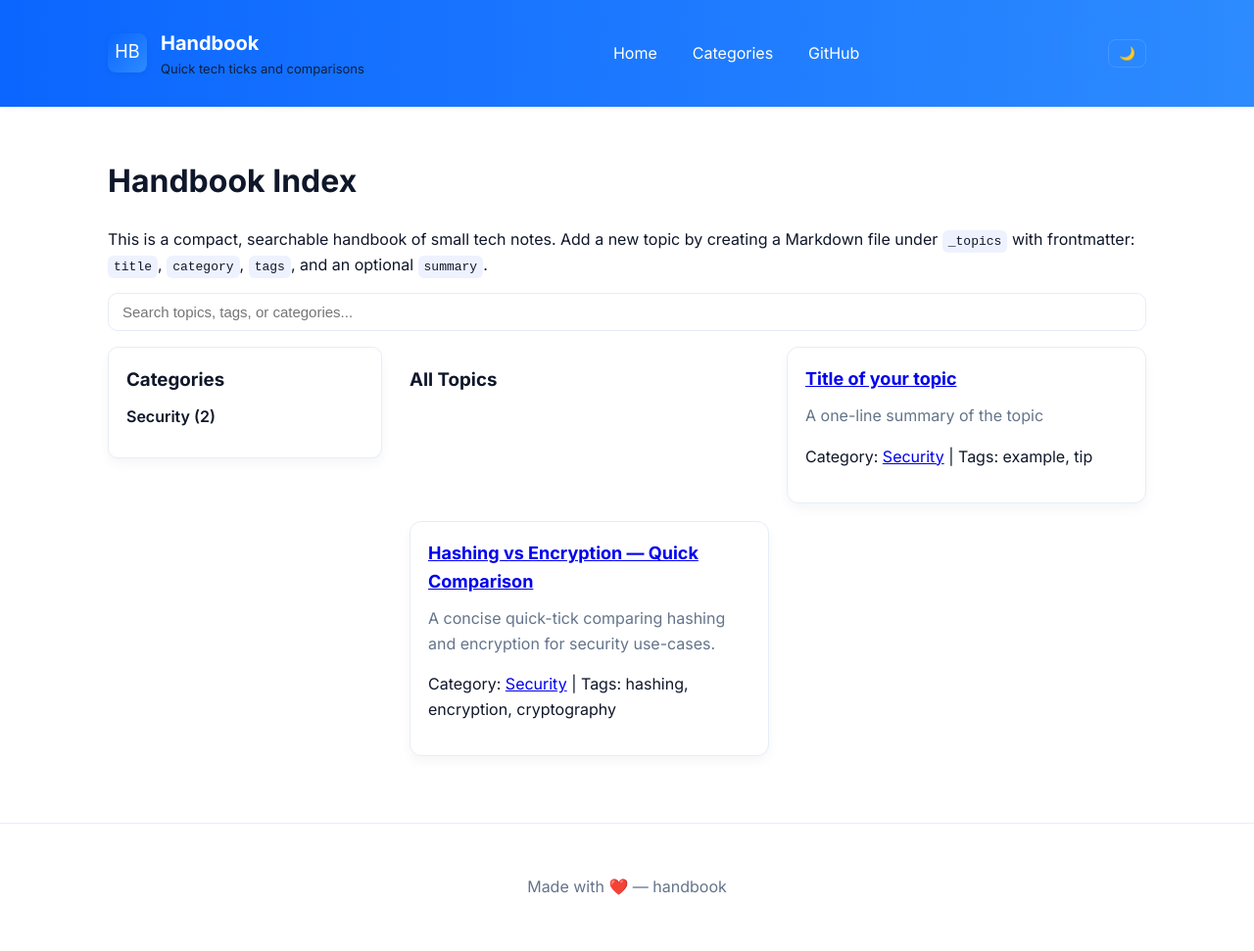
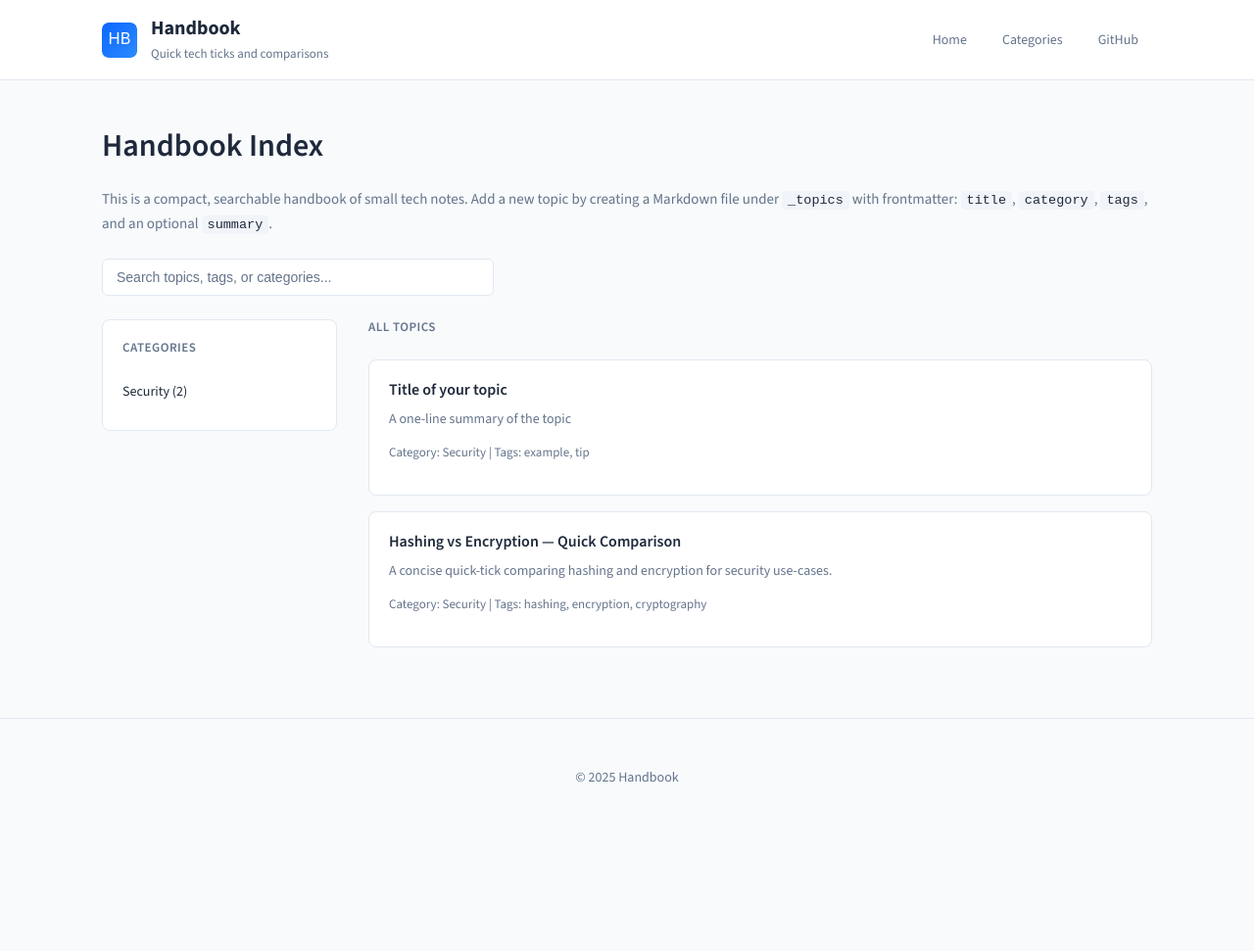
Before and after one commit to rilov/handbook, a Jekyll site: the page built from index.md, in a window 1280 px wide. Shown: the whole page at 98% size. Built offline with Jekyll 4.4.1, drawn with Linux system fonts in a browser that asks for light colours; after the commit the page ends 900 px from its top, so only the background shows below that.

Commit message:
Redesign: professional light theme, remove dark mode
- Replace dark mode with clean, professional light-only design
- Update typography to Source Sans 3 for better readability
- Simplify color palette with professional blue accent
- Clean up layout with subtle shadows and borders
- Remove theme toggle button and site.js
- Update footer with copyright year
- Improve responsive design

```diff
--- a/_layouts/default.html
+++ b/_layouts/default.html
@@ -5,16 +5,16 @@
     <meta name="viewport" content="width=device-width, initial-scale=1">
     <title>{{ page.title | default: site.title }}</title>
     <link rel="preconnect" href="https://fonts.gstatic.com" crossorigin>
-    <link href="https://fonts.googleapis.com/css2?family=Inter:wght@300;400;600;700;800&display=swap" rel="stylesheet">
+    <link href="https://fonts.googleapis.com/css2?family=Source+Sans+3:wght@400;500;600;700&display=swap" rel="stylesheet">
     <link rel="icon" href="{{ '/assets/img/logo.svg' | relative_url }}" type="image/svg+xml">
     <link rel="stylesheet" href="{{ '/assets/css/style.css' | relative_url }}">
   </head>
-  <body class="header-style-accent">
+  <body>
     <header class="site-header">
       <div class="container">
         <div class="site-brand">
           <a href="{{ '/' | relative_url }}" class="brand-link">
-            <img src="{{ '/assets/img/logo.svg' | relative_url }}" alt="{{ site.title }} logo" width="40" height="40" />
+            <img src="{{ '/assets/img/logo.svg' | relative_url }}" alt="{{ site.title }} logo" width="36" height="36" />
           </a>
           <div>
             <h1><a href="{{ '/' | relative_url }}">{{ site.title }}</a></h1>
@@ -26,9 +26,6 @@
           <a href="{{ '/' | relative_url }}#categories">Categories</a>
           <a href="https://github.com/rilov/handbook" target="_blank" rel="noopener">GitHub</a>
         </nav>
-        <div class="site-actions">
-          <button id="theme-toggle" class="theme-toggle" aria-label="Toggle theme">🌙</button>
-        </div>
       </div>
     </header>
 
@@ -37,9 +34,8 @@
     </main>
 
     <footer class="site-footer">
-      <div class="container">Made with ❤️ — handbook</div>
+      <div class="container">&copy; {{ 'now' | date: "%Y" }} Handbook</div>
     </footer>
     <script src="{{ '/assets/js/filter.js' | relative_url }}"></script>
-    <script src="{{ '/assets/js/site.js' | relative_url }}"></script>
   </body>
 </html>
--- a/assets/css/style.css
+++ b/assets/css/style.css
@@ -1,171 +1,411 @@
-/* Professional UI styling for handbook site */
-:root{
-  --bg: #ffffff; /* page background — white theme */
-  --card: #ffffff; /* panels */
-  --text: #0f172a; /* main text */
-  --muted: #64748b; /* secondary text */
-  --accent: #0b66ff; /* primary accent */
-  --accent-600: #094fcc;
-  --border: #e6edf8;
-  --pre-bg: #f6f8fa; /* code block — light bg for white theme */
-  --pre-text: #0f172a; /* dark text on code block in light theme */
-  --code-bg: #eef2ff; /* inline code */
-  --code-text: #0f172a;
-  --site-header-gradient: linear-gradient(90deg,var(--accent) 0%, #2d8bff 100%);
-  --site-header-bg: #ffffff;
-  --site-header-text: var(--text);
-  --site-header-link-color: var(--text);
-  --max-width: 1100px;
-  --radius: 10px;
+/* Professional Handbook Styling */
+:root {
+  --bg: #f8fafc;
+  --card: #ffffff;
+  --text: #1e293b;
+  --muted: #64748b;
+  --accent: #2563eb;
+  --accent-hover: #1d4ed8;
+  --border: #e2e8f0;
+  --pre-bg: #f1f5f9;
+  --pre-text: #334155;
+  --code-bg: #f1f5f9;
+  --code-text: #1e293b;
+  --max-width: 1120px;
+  --radius: 8px;
+  --shadow: 0 1px 3px rgba(0,0,0,0.08);
+  --shadow-hover: 0 4px 12px rgba(0,0,0,0.1);
 }
 
-/* Typography */
-html {box-sizing: border-box;}
-*, *:before, *:after {box-sizing: inherit}
-body{
-  font-family: Inter, system-ui, -apple-system, "Segoe UI", Roboto, "Helvetica Neue", Arial;
-  color:var(--text);
-  background:var(--bg);
-  margin:0;
-  -webkit-font-smoothing:antialiased;
-  -moz-osx-font-smoothing:grayscale;
-  line-height:1.6;
+/* Base Typography */
+html { box-sizing: border-box; }
+*, *:before, *:after { box-sizing: inherit; }
+
+body {
+  font-family: "Source Sans 3", "Source Sans Pro", -apple-system, BlinkMacSystemFont, "Segoe UI", Roboto, sans-serif;
+  color: var(--text);
+  background: var(--bg);
+  margin: 0;
+  -webkit-font-smoothing: antialiased;
+  -moz-osx-font-smoothing: grayscale;
+  line-height: 1.65;
+  font-size: 16px;
 }
 
-.container{max-width:var(--max-width); margin:0 auto; padding:28px 20px}
+h1, h2, h3, h4, h5, h6 {
+  font-weight: 600;
+  line-height: 1.3;
+  color: var(--text);
+}
+
+a {
+  color: var(--accent);
+  text-decoration: none;
+}
+
+a:hover {
+  text-decoration: underline;
+}
+
+.container {
+  max-width: var(--max-width);
+  margin: 0 auto;
+  padding: 24px;
+}
 
 /* Header */
-.site-header{background:var(--site-header-bg); color:var(--site-header-text); border-bottom:1px solid var(--border); box-shadow:0 1px 6px rgba(16,24,40,0.04)}
-.site-header .container{display:flex;align-items:center;gap:20px;justify-content:space-between}
-.site-brand{display:flex;align-items:center;gap:14px}
-.site-brand h1{margin:0; font-size:20px; font-weight:700}
-.site-brand a{color:var(--site-header-link-color); text-decoration:none}
-.site-desc{margin:0; color:var(--site-header-text); opacity:0.9; font-size:13px}
-.site-brand img{display:block; border-radius:8px; box-shadow:0 2px 6px rgba(16,24,40,0.06)}
+.site-header {
+  background: var(--card);
+  border-bottom: 1px solid var(--border);
+}
 
-.site-nav{display:flex; gap:12px}
-.site-nav a{color: var(--site-header-link-color); text-decoration:none; padding:8px 12px; border-radius:8px}
-.site-nav a:hover{background: rgba(11,102,255,0.06)}
-/* site actions */
-.site-actions{display:flex; align-items:center; gap:8px}
-.theme-toggle{background:transparent; border:1px solid rgba(0,0,0,0.06); color:var(--site-header-text); padding:6px 10px; border-radius:8px; cursor:pointer}
-.theme-toggle:hover{background: rgba(0,0,0,0.02)}
+.site-header .container {
+  display: flex;
+  align-items: center;
+  gap: 24px;
+  justify-content: space-between;
+  padding-top: 16px;
+  padding-bottom: 16px;
+}
 
-/* Layout */
-.main-grid{display:grid; grid-template-columns: 280px 1fr; gap:28px; align-items:start}
+.site-brand {
+  display: flex;
+  align-items: center;
+  gap: 14px;
+}
 
-/* Sidebar */
-.categories{background:var(--card); border:1px solid var(--border); padding:18px; border-radius:var(--radius); box-shadow: 0 6px 12px rgba(16,24,40,0.04)}
-.categories h3{margin:0 0 10px 0}
-.categories ul{list-style:none; padding-left:0; margin:0}
-.categories li{margin:10px 0}
-.categories a{color:var(--text); text-decoration:none; font-weight:600}
-.categories a small{color:var(--muted); font-weight:400}
+.site-brand h1 {
+  margin: 0;
+  font-size: 20px;
+  font-weight: 700;
+}
+
+.site-brand a {
+  color: var(--text);
+  text-decoration: none;
+}
+
+.site-brand a:hover {
+  text-decoration: none;
+}
+
+.site-desc {
+  margin: 2px 0 0 0;
+  color: var(--muted);
+  font-size: 13px;
+}
+
+.site-brand img {
+  display: block;
+  border-radius: 6px;
+}
+
+/* Navigation */
+.site-nav {
+  display: flex;
+  gap: 8px;
+}
+
+.site-nav a {
+  color: var(--muted);
+  font-weight: 500;
+  font-size: 14px;
+  padding: 8px 14px;
+  border-radius: 6px;
+  transition: color 0.15s, background 0.15s;
+}
+
+.site-nav a:hover {
+  color: var(--text);
+  background: var(--bg);
+  text-decoration: none;
+}
+
+/* Layout Grid */
+.main-grid {
+  display: grid;
+  grid-template-columns: 240px 1fr;
+  gap: 32px;
+  align-items: start;
+  margin-top: 8px;
+}
+
+/* Sidebar Categories */
+.categories {
+  background: var(--card);
+  border: 1px solid var(--border);
+  padding: 20px;
+  border-radius: var(--radius);
+  position: sticky;
+  top: 24px;
+}
+
+.categories h3 {
+  margin: 0 0 16px 0;
+  font-size: 13px;
+  text-transform: uppercase;
+  letter-spacing: 0.5px;
+  color: var(--muted);
+  font-weight: 600;
+}
+
+.categories ul {
+  list-style: none;
+  padding: 0;
+  margin: 0;
+}
+
+.categories li {
+  margin: 0;
+}
+
+.categories a {
+  display: block;
+  padding: 8px 12px;
+  margin: 0 -12px;
+  color: var(--text);
+  font-weight: 500;
+  font-size: 14px;
+  border-radius: 6px;
+  transition: background 0.15s;
+}
+
+.categories a:hover {
+  background: var(--bg);
+  text-decoration: none;
+}
 
 /* Search */
-.search-bar{margin:16px 0}
-.search-bar input{width:100%; padding:10px 14px; font-size:15px; border:1px solid var(--border); border-radius:10px}
+.search-bar {
+  margin: 0 0 24px 0;
+}
 
-/* Topics */
-.topics-list{display:grid; grid-template-columns: repeat(auto-fit, minmax(300px, 1fr)); gap:18px}
-.topic-list-item{background:var(--card); border:1px solid var(--border); border-radius:12px; padding:18px; box-shadow:0 6px 12px rgba(16,24,40,0.04); transition:transform .18s ease, box-shadow .18s ease}
-.topic-list-item:hover{transform:translateY(-4px); box-shadow:0 10px 30px rgba(16,24,40,0.08)}
-.topic-list-item h4{margin:0 0 10px 0; font-size:18px}
-.topic-list-item .summary{margin:0 0 12px 0; color:var(--muted)}
-.topic-meta{display:flex; gap:8px; align-items:center; color:var(--muted); font-size:13px}
+.search-bar input {
+  width: 100%;
+  max-width: 400px;
+  padding: 10px 14px;
+  font-size: 14px;
+  border: 1px solid var(--border);
+  border-radius: 6px;
+  background: var(--card);
+  transition: border-color 0.15s, box-shadow 0.15s;
+}
 
-.tag{background:rgba(11,102,255,0.08); color:var(--accent); padding:4px 10px; border-radius:999px; font-size:13px; display:inline-block}
+.search-bar input:focus {
+  outline: none;
+  border-color: var(--accent);
+  box-shadow: 0 0 0 3px rgba(37, 99, 235, 0.1);
+}
 
-/* Article/Topic page */
-.topic{background:var(--card); border:1px solid var(--border); padding:24px; border-radius:12px; box-shadow:0 6px 18px rgba(16,24,40,0.04)}
-.topic header h2{margin:0 0 8px 0}
-.topic .meta{color:var(--muted); font-size:13px}
-.topic-body{margin-top:18px}
+.search-bar input::placeholder {
+  color: var(--muted);
+}
+
+/* Topics List */
+.topics-list {
+  display: flex;
+  flex-direction: column;
+  gap: 16px;
+}
+
+.topics-list h3 {
+  margin: 0 0 8px 0;
+  font-size: 13px;
+  text-transform: uppercase;
+  letter-spacing: 0.5px;
+  color: var(--muted);
+  font-weight: 600;
+}
+
+.topic-list-item {
+  background: var(--card);
+  border: 1px solid var(--border);
+  border-radius: var(--radius);
+  padding: 20px;
+  transition: box-shadow 0.15s, border-color 0.15s;
+}
+
+.topic-list-item:hover {
+  box-shadow: var(--shadow-hover);
+  border-color: #cbd5e1;
+}
+
+.topic-list-item h4 {
+  margin: 0 0 8px 0;
+  font-size: 16px;
+  font-weight: 600;
+}
+
+.topic-list-item h4 a {
+  color: var(--text);
+}
+
+.topic-list-item h4 a:hover {
+  color: var(--accent);
+  text-decoration: none;
+}
+
+.topic-list-item .summary {
+  margin: 0 0 12px 0;
+  color: var(--muted);
+  font-size: 14px;
+  line-height: 1.5;
+}
+
+.topic-list-item .meta {
+  color: var(--muted);
+  font-size: 13px;
+}
+
+.topic-list-item .meta a {
+  color: var(--muted);
+  font-weight: 500;
+}
+
+.topic-list-item .meta a:hover {
+  color: var(--accent);
+}
+
+/* Tags */
+.tag {
+  display: inline-block;
+  background: var(--bg);
+  color: var(--muted);
+  padding: 4px 10px;
+  border-radius: 4px;
+  font-size: 12px;
+  font-weight: 500;
+}
+
+/* Topic/Article Page */
+.topic {
+  background: var(--card);
+  border: 1px solid var(--border);
+  padding: 32px;
+  border-radius: var(--radius);
+}
+
+.topic header h2 {
+  margin: 0 0 8px 0;
+  font-size: 24px;
+}
+
+.topic .meta {
+  color: var(--muted);
+  font-size: 14px;
+  padding-bottom: 16px;
+  border-bottom: 1px solid var(--border);
+}
+
+.topic-body {
+  margin-top: 24px;
+}
+
+.topic-body h1,
+.topic-body h2,
+.topic-body h3 {
+  margin-top: 32px;
+  margin-bottom: 12px;
+}
+
+.topic-body p {
+  margin: 0 0 16px 0;
+}
+
+.topic-body ul,
+.topic-body ol {
+  margin: 0 0 16px 0;
+  padding-left: 24px;
+}
+
+.topic-body li {
+  margin-bottom: 6px;
+}
+
+/* Code Blocks */
+pre {
+  background: var(--pre-bg);
+  color: var(--pre-text);
+  padding: 16px 20px;
+  border-radius: 6px;
+  overflow-x: auto;
+  font-size: 14px;
+  line-height: 1.5;
+  border: 1px solid var(--border);
+  margin: 16px 0;
+}
+
+code {
+  background: var(--code-bg);
+  color: var(--code-text);
+  padding: 2px 6px;
+  border-radius: 4px;
+  font-size: 0.9em;
+}
+
+pre code {
+  background: none;
+  padding: 0;
+  border-radius: 0;
+  font-size: inherit;
+}
+
+/* Intro paragraph */
+.intro {
+  font-size: 15px;
+  color: var(--muted);
+  margin-bottom: 24px;
+  line-height: 1.6;
+}
 
 /* Footer */
-.site-footer{margin-top:40px; padding:24px 0; border-top:1px solid var(--border); text-align:center; color:var(--muted)}
-
-/* Small screens */
-@media (max-width:880px){
-  .main-grid{grid-template-columns: 1fr;}
-  .site-brand h1{font-size:18px}
-  .container{padding:20px}
-  .topics-list{grid-template-columns: 1fr}
+.site-footer {
+  margin-top: 48px;
+  padding: 24px 0;
+  border-top: 1px solid var(--border);
+  text-align: center;
+  color: var(--muted);
+  font-size: 14px;
 }
 
-/* Accessibility and code blocks */
-pre{background:var(--pre-bg); color:var(--pre-text); padding:16px; border-radius:8px; overflow:auto}
-code{background:var(--code-bg); color:var(--code-text); padding:4px 6px; border-radius:6px}
+/* Responsive */
+@media (max-width: 880px) {
+  .main-grid {
+    grid-template-columns: 1fr;
+  }
 
-/* Minor helpers */
-.muted{color:var(--muted)}
-.small{font-size:13px}
+  .categories {
+    position: static;
+  }
 
-/* Make images responsive */
-img{max-width:100%; height:auto}
+  .site-header .container {
+    flex-wrap: wrap;
+    gap: 16px;
+  }
 
-/* Header style variations (add body class to select) */
-/* 1) No border (clean white header) */
-body.header-style-no-border .site-header{
-  border-bottom: none;
-  box-shadow:none;
-  background:var(--site-header-bg);
+  .site-nav {
+    order: 3;
+    width: 100%;
+    justify-content: flex-start;
+    padding-top: 12px;
+    border-top: 1px solid var(--border);
+  }
+
+  .container {
+    padding: 16px;
+  }
+
+  .topic {
+    padding: 20px;
+  }
 }
 
-/* 2) Flat (white header but slightly elevated) */
-body.header-style-flat .site-header{
-  border-bottom:1px solid var(--border);
-  box-shadow:none;
-  background:var(--site-header-bg);
+/* Utilities */
+.muted { color: var(--muted); }
+.small { font-size: 13px; }
+
+/* Images */
+img {
+  max-width: 100%;
+  height: auto;
 }
-
-/* 3) Accent (gradient header with white text) */
-body.header-style-accent .site-header{
-  background:var(--site-header-gradient);
-  color:#fff;
-}
-body.header-style-accent .site-brand a,
-body.header-style-accent .site-nav a{color:#fff}
-body.header-style-accent .theme-toggle{color:#fff; border-color: rgba(255,255,255,0.12)}
-
-/* 4) Glass (translucent header with blur) */
-body.header-style-glass .site-header{
-  background: rgba(255,255,255,0.6);
-  backdrop-filter: blur(6px);
-  border-bottom: 1px solid rgba(16,24,40,0.04);
-  box-shadow: none;
-}
-body.header-style-glass .theme-toggle{color:var(--site-header-text); border-color: rgba(0,0,0,0.06)}
-body.dark-mode.header-style-glass .site-header{
-  background: rgba(9,20,38,0.36);
-  border-bottom: 1px solid rgba(255,255,255,0.03);
-}
-body.dark-mode.header-style-glass .site-brand a,
-body.dark-mode.header-style-glass .site-nav a{color:#fff}
-
-/* 5) Compact (reduce header height and align tightly) */
-body.header-style-compact .site-header .container{padding:10px 20px}
-body.header-style-compact .site-brand h1{font-size:16px}
-body.header-style-compact .site-desc{display:none}
-body.header-style-compact .theme-toggle{padding:4px 8px}
-
-/* Dark mode */
-body.dark-mode{
-  --bg: #071028;
-  --card: #091426;
-  --text: #e6f1ff;
-  --muted: #9fb0c6;
-  --accent: #6fb1ff;
-  --accent-600: #4f94ff;
-  --border: rgba(255,255,255,0.06);
-  --pre-bg: #051629;
-  --pre-text: #e6eef8;
-  --code-bg: rgba(255,255,255,0.04);
-  --code-text: #e6eef8;
-  --site-header-bg: linear-gradient(90deg,#123851 0%, #205d79 100%);
-  --site-header-text: #fff;
-  --site-header-link-color: #fff;
-}
-
-/* Dark-mode controls */
-body.dark-mode .site-header .theme-toggle{color:#fff; border-color: rgba(255,255,255,0.12)}
--- a/assets/js/site.js
+++ /dev/null
@@ -1,56 +0,0 @@
-/* site UI helpers: theme toggle and tiny helpers */
-(function(){
-  if (typeof window === 'undefined') return;
-  var key = 'handbook-theme';
-  var root = document.documentElement;
-  var toggleID = 'theme-toggle';
-  // Default to light (white) theme unless user has a saved preference
-  var current = localStorage.getItem(key) || 'light';
-  var headerKey = 'handbook-header-style';
-  var headerStyles = ['header-style-no-border','header-style-flat','header-style-accent','header-style-glass','header-style-compact'];
-  var currentHeader = localStorage.getItem(headerKey) || 'header-style-accent';
-
-  function setTheme(theme){
-    if(!theme) return;
-    if(theme === 'dark'){
-      document.body.classList.add('dark-mode');
-      document.getElementById(toggleID).textContent = '🌞';
-    } else {
-      document.body.classList.remove('dark-mode');
-      document.getElementById(toggleID).textContent = '🌙';
-    }
-    localStorage.setItem(key, theme);
-  }
-
-  function init(){
-    var t = document.getElementById(toggleID);
-    if(!t) return;
-    setTheme(current);
-    setHeaderStyle(currentHeader);
-    t.addEventListener('click', function(){
-      current = (current === 'dark') ? 'light' : 'dark';
-      setTheme(current);
-    });
-    // allow quick test cycling of header styles with Shift+H
-    document.addEventListener('keydown', function(e){
-      if(e.key === 'H' && e.shiftKey){
-        var i = headerStyles.indexOf(currentHeader);
-        i = (i + 1) % headerStyles.length;
-        currentHeader = headerStyles[i];
-        setHeaderStyle(currentHeader);
-      }
-    });
-  }
-
-  function setHeaderStyle(style){
-    if(!style) return;
-    headerStyles.forEach(function(s){ document.body.classList.remove(s); });
-    document.body.classList.add(style);
-    localStorage.setItem(headerKey, style);
-    // small console message so devs know the state when testing
-    try{ console.info('Header style set to', style); }catch(e){}
-  }
-
-  // Wait for DOM
-  if (document.readyState === 'loading') document.addEventListener('DOMContentLoaded', init); else init();
-})();
```
